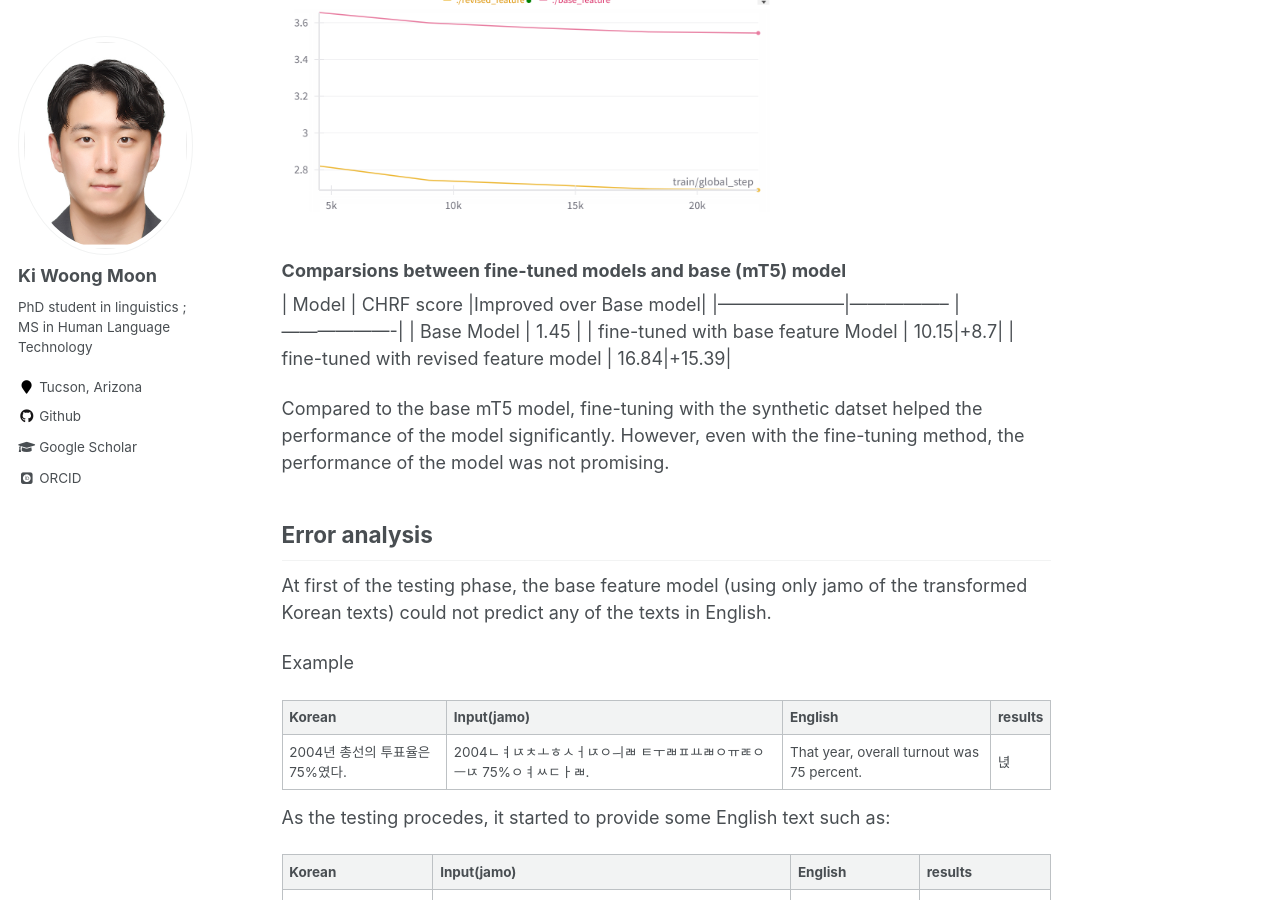
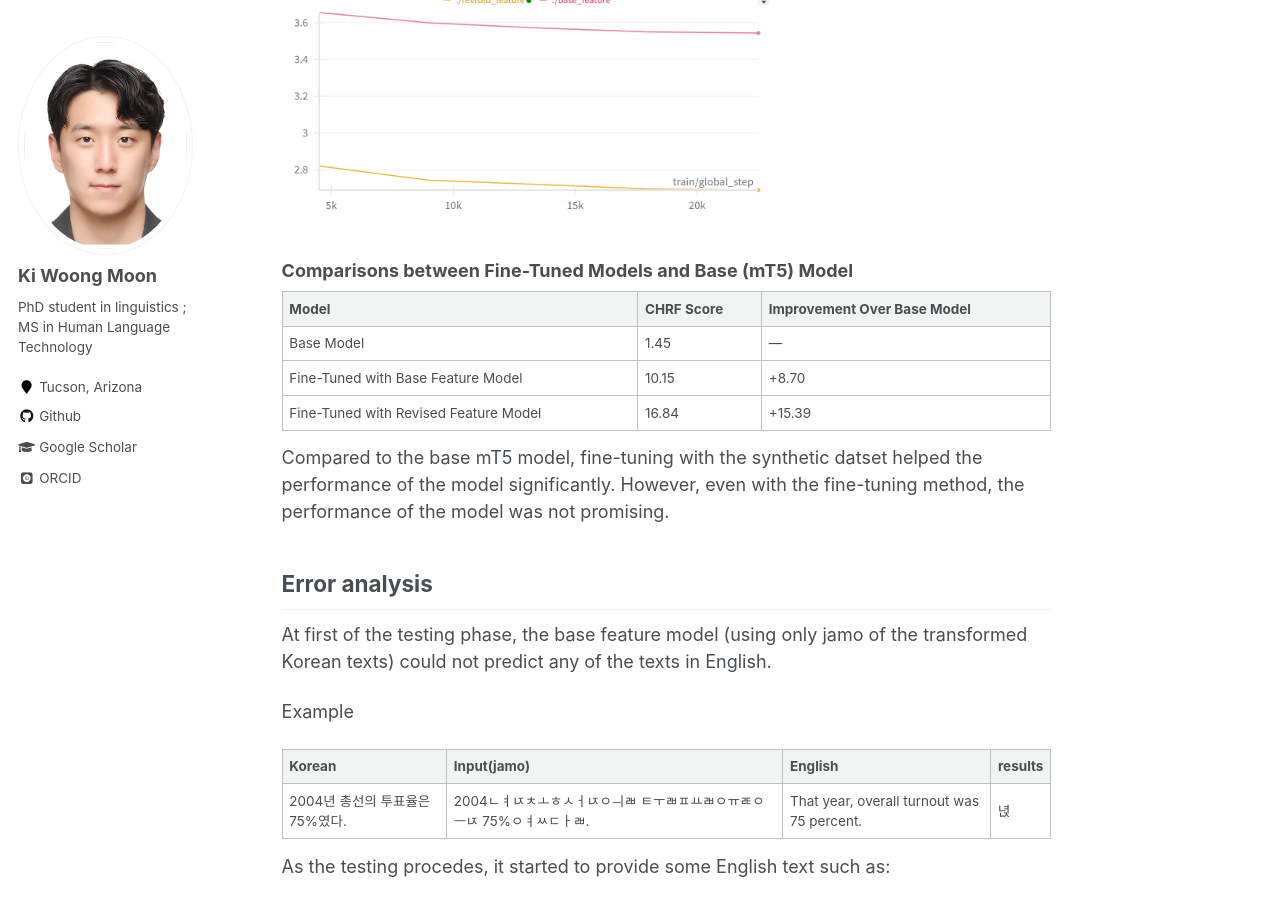
Before and after one commit to Ki-Woong95/Ki-Woong95.github.io, a Jekyll site: the page built from _portfolio/portfolio-2.md, in a window 1280 px wide and 900 px high, scrolled down 3945 px. Built offline with Jekyll 4.4.1, drawn with Linux system fonts in a browser that asks for light colours; some web fonts are replaced.

Commit message:
finalize proj 2

```diff
--- a/_portfolio/portfolio-2.md
+++ b/_portfolio/portfolio-2.md
@@ -91,12 +91,14 @@ Lastly, the current project utilized fine-tuning pre-trained model with applying
   <img src="/images/pf2/train_loss.png" width="500" />
   <img src = "/images/pf2/eval_loss.png" width="500"/>
 
-### Comparsions between fine-tuned models and base (mT5) model
-|  Model              | CHRF score      |Improved over Base model|
-|---------------------|-----------------      |-------------------|
-| Base Model          |       1.45  |
-| fine-tuned with base feature Model       |     10.15|+8.7|
-| fine-tuned with revised feature model | 16.84|+15.39|
+### Comparisons between Fine-Tuned Models and Base (mT5) Model
+
+| Model                               | CHRF Score | Improvement Over Base Model |
+|-------------------------------------|------------|------------------------------|
+| Base Model                          | 1.45       | —                            |
+| Fine-Tuned with Base Feature Model  | 10.15      | +8.70                        |
+| Fine-Tuned with Revised Feature Model | 16.84      | +15.39                       |
+
 
 
 Compared to the base mT5 model, fine-tuning with the synthetic datset helped the performance of the model significantly. However, even with the fine-tuning method, the performance of the model was not promising.
```
